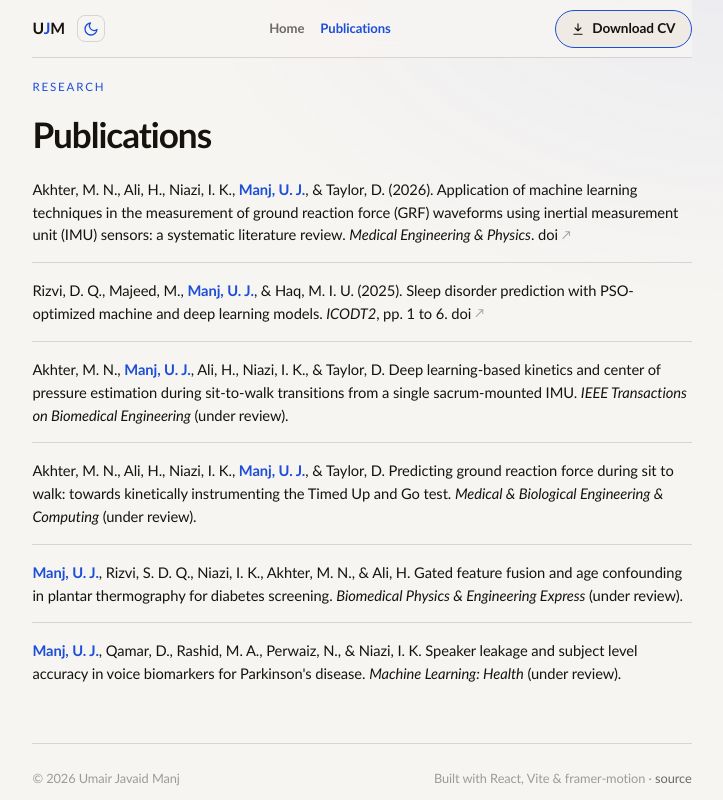
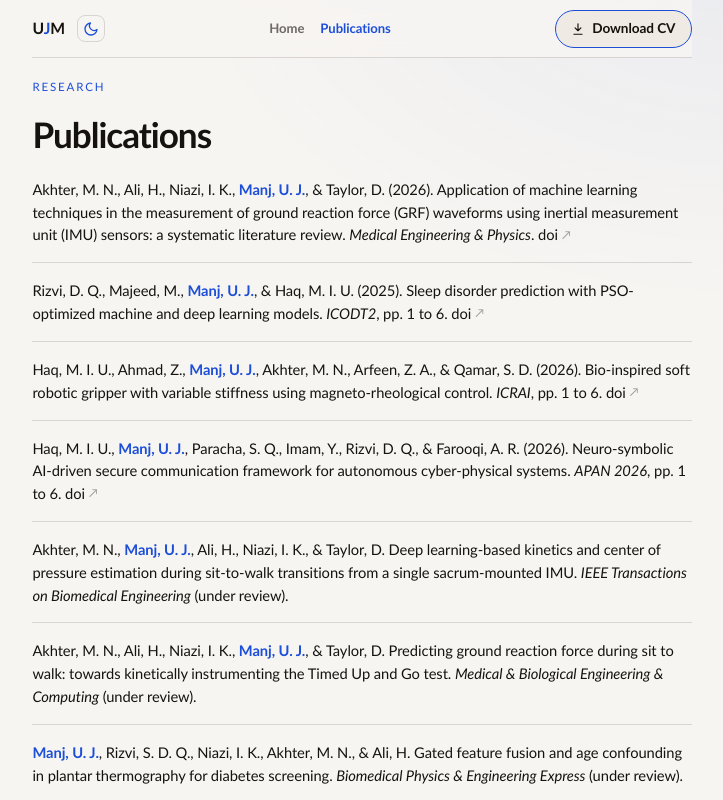
Before and after one commit to UmairJManj/pain-research, a React (Vite) app: page /pain-research/publications in a window 1280 px wide. Shown: the top 800 px of the page, without its empty margins (278-1001 px from the left). Built offline with nearby package versions, Linux system fonts and the light colour scheme.

Commit message:
Add back two published papers; update CV PDF
Co-Authored-By: Claude Opus 5.5 <noreply@anthropic.com>

```diff
--- a/src/data.js
+++ b/src/data.js
@@ -86,6 +86,18 @@ export const publications = [
     doi: "https://doi.org/10.1109/icodt269104.2025.11360691",
   },
   {
+    cite: "Haq, M. I. U., Ahmad, Z., Manj, U. J., Akhter, M. N., Arfeen, Z. A., & Qamar, S. D. (2026). Bio-inspired soft robotic gripper with variable stiffness using magneto-rheological control.",
+    venue: "ICRAI",
+    after: ", pp. 1 to 6.",
+    doi: "https://doi.org/10.1109/icrai70912.2026.11551972",
+  },
+  {
+    cite: "Haq, M. I. U., Manj, U. J., Paracha, S. Q., Imam, Y., Rizvi, D. Q., & Farooqi, A. R. (2026). Neuro-symbolic AI-driven secure communication framework for autonomous cyber-physical systems.",
+    venue: "APAN 2026",
+    after: ", pp. 1 to 6.",
+    doi: "https://doi.org/10.1109/apan70967.2026.11709696",
+  },
+  {
     cite: "Akhter, M. N., Manj, U. J., Ali, H., Niazi, I. K., & Taylor, D. Deep learning-based kinetics and center of pressure estimation during sit-to-walk transitions from a single sacrum-mounted IMU.",
     venue: "IEEE Transactions on Biomedical Engineering",
     after: " (under review).",
```
Also changed, not shown: 1 other file (tests, documents, lock files or other folders).
